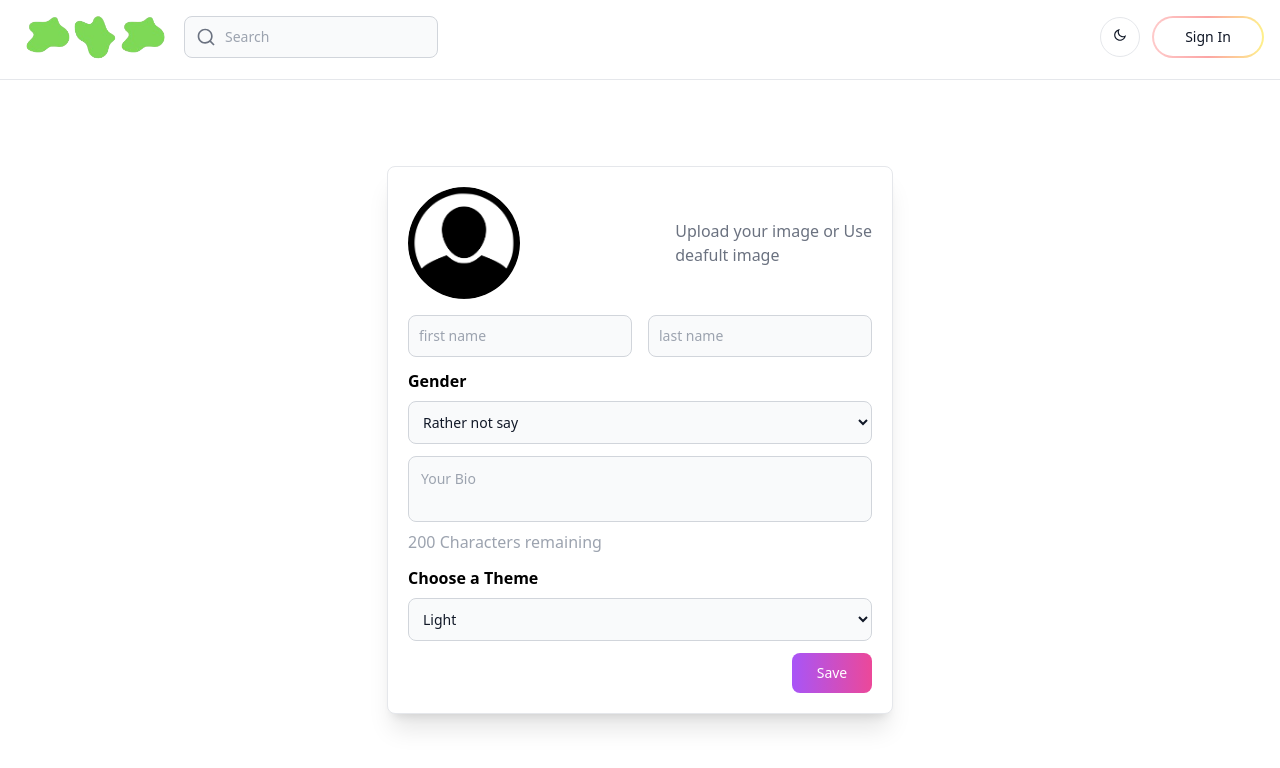
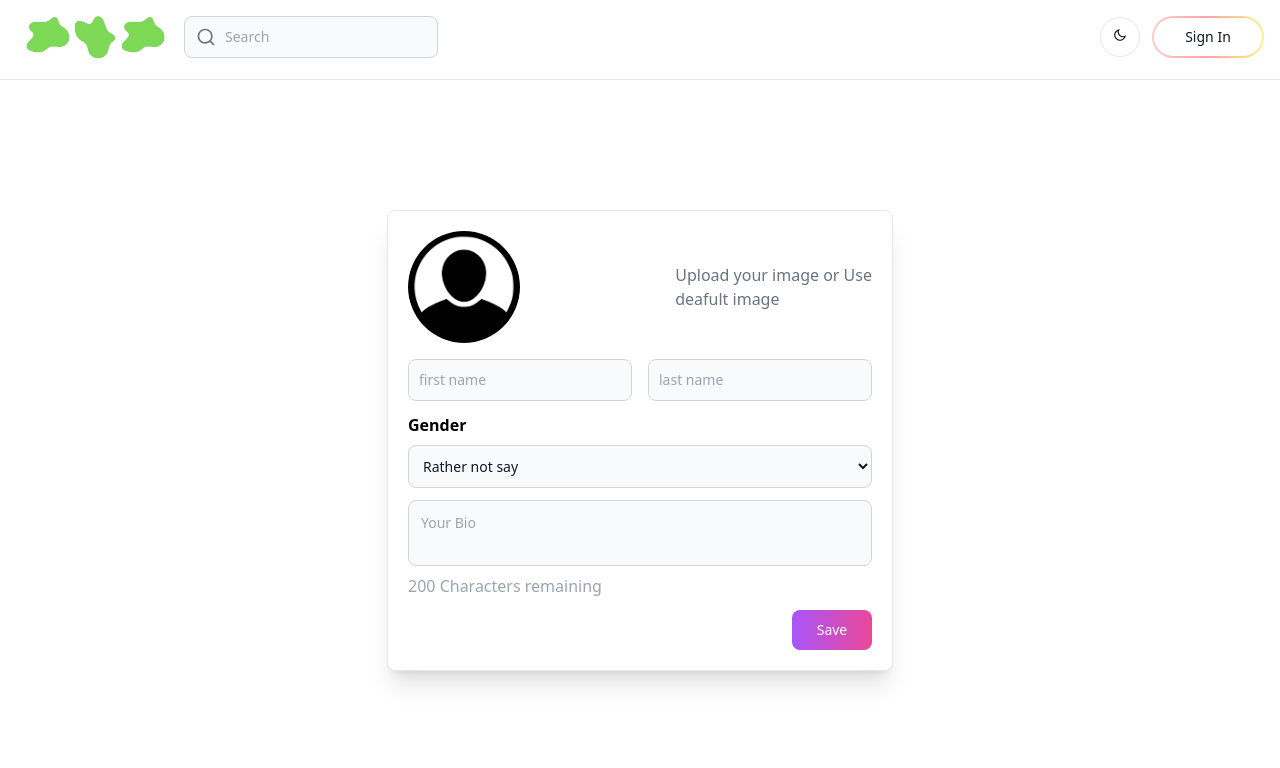
Before and after one commit to SonishDhakal/fullstackblog, a React (Vite) app in the folder client/: page /onboarding in a window 1280 px wide. Shown: the top 768 px of the page. Built offline with nearby package versions, Linux system fonts and the light colour scheme.

Commit message:
bugs fixed

```diff
--- a/client/src/components/Auth/OAuth.jsx
+++ b/client/src/components/Auth/OAuth.jsx
@@ -20,7 +20,7 @@ const OAuth = () => {
   async function handelOAuth() {
     const provider = new GoogleAuthProvider();
     provider.setCustomParameters({ prompt: "select_account" });
-    dispatch(signUpStart);
+    dispatch(signUpStart());
     try {
       const account = await signInWithPopup(auth, provider);
       const { user } = account;
--- a/client/src/pages/OnBoarding.jsx
+++ b/client/src/pages/OnBoarding.jsx
@@ -204,13 +204,7 @@ dispatch(signUpFailure(e.message))
             />
             <span className="text-gray-400 mt-2 block">{form.bio ? 200 - form.bio.length :'200'} Characters remaining</span>
           </div>
-          <div>
-            <h3 className="font-semibold">Choose a Theme</h3>
-            <Select name="theme" onChange={handelChange} className="mt-2">
-              <option value={"light"}>Light</option>
-              <option value={"dark"}>Dark</option>
-            </Select>
-          </div>
+
           <div className="flex justify-end">
             <Button disabled={loading} type="submit" className="w-20" gradientDuoTone={'purpleToPink'}>{loading ? <Spinner /> :
             'Save'}</Button>
--- a/client/src/redux/user/profile.modal.js
+++ b/client/src/redux/user/profile.modal.js
@@ -22,10 +22,6 @@ const profileSchema = new mongoose.Schema({
     socialLinks:{
         default:[],
         type:Array
-    },
-    theme:{
-        type: String,
-        default:'light'
     },
     profilePicture:{
         type:String,
```
Also changed, not shown: 2 other files (tests, documents, lock files or other folders).
